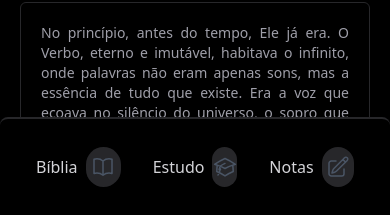
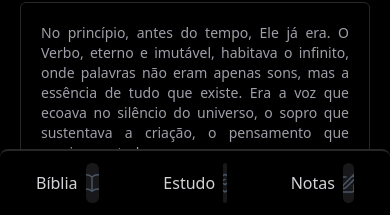
Before and after one commit to marcelonetodev/encarneoverbo, a SvelteKit app: page / in a window 390 px wide. Shown: the part 629-844 px from the top of the page. Built offline with nearby package versions, Linux system fonts and the light colour scheme.

Commit message:
correção do alinhamento do menu mobile

```diff
--- a/src/components/templates/MenuItem.svelte
+++ b/src/components/templates/MenuItem.svelte
@@ -7,12 +7,12 @@
 <li class="w-full">
   <a
     {href}
-    class="underline-offset-8 flex gap-2 h:justify-center items-center cursor-pointer px-4 py-2 hover:underline hover:text-white text-zinc-300 hover:bg-white/10 w-full"
+    class="underline-offset-8 flex gap-2 h:justify-center items-center cursor-pointer px-8 py-2 hover:underline hover:text-white text-zinc-300 hover:bg-zinc-1000 w-full"
   >
     <span>{texto}</span>
     {#if icone}
       <div
-        class="relative inline-flex items-center justify-center w-10 h-10 overflow-hidden bg-zinc-800 rounded-full dark:bg-gray-600"
+        class="relative inline-flex items-center justify-center w-10 h-10 overflow-hidden bg-zinc-900 rounded-md dark:bg-gray-600"
       >
         <span class="font-medium text-gray-600 dark:text-gray-300">
           <svg
--- a/src/components/templates/Pagina.svelte
+++ b/src/components/templates/Pagina.svelte
@@ -17,7 +17,7 @@
   <Cabecalho />
 
   <div
-    class="lg:hidden border-t-2 border-zinc-800 rounded-lg list-none text-white p-5 bg-black grid grid-cols-3 fixed z-1 bottom-0 w-full"
+    class="lg:hidden border-t-2 border-zinc-800 rounded-lg list-none text-white p-1 bg-black grid grid-cols-3 fixed z-1 bottom-0 w-full"
   >
     <!-- <Menu titulo="Navegação"> -->
     <MenuItem
```
